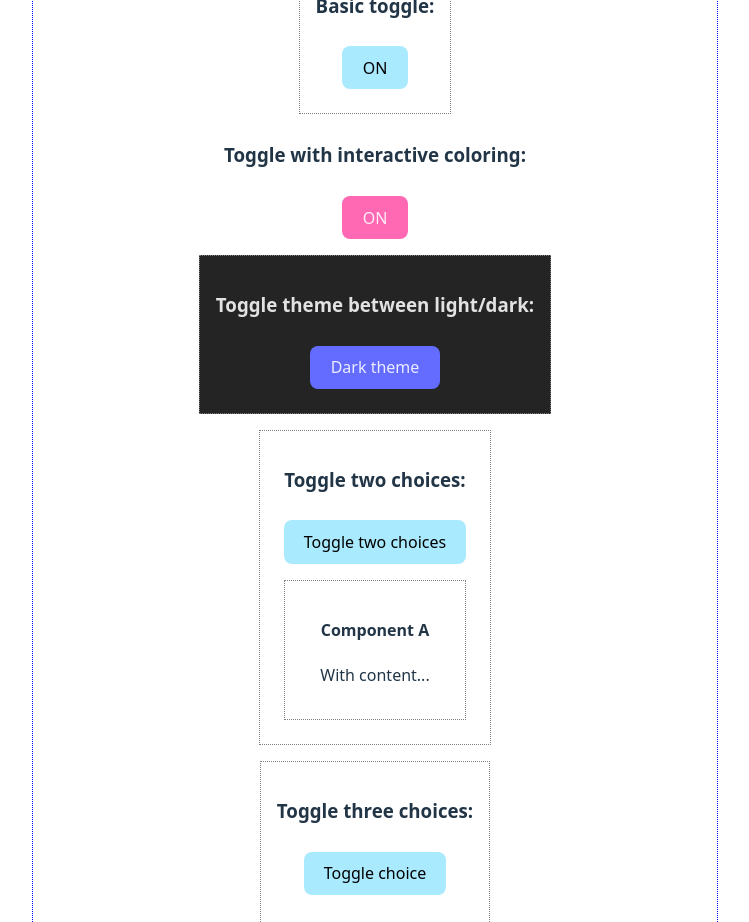
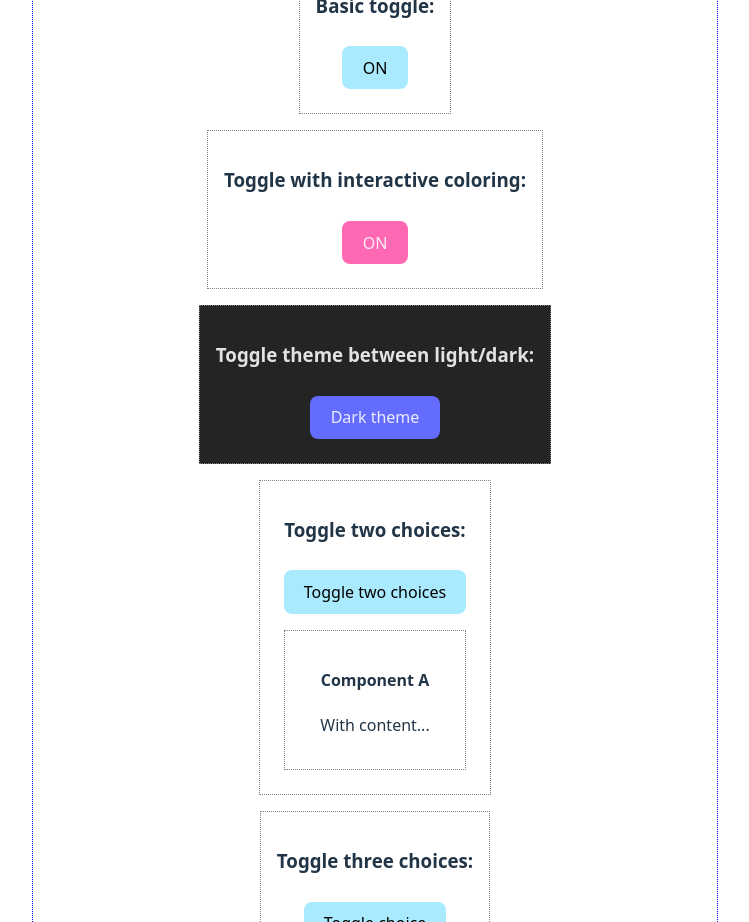
Before and after one commit to Ayngie/bits-n-pieces, a React (Vite) app: page / in a window 1280 px wide. Shown: the part 2060-2982 px from the top of the page, without its empty margins (265-1014 px from the left). Built offline with nearby package versions, Linux system fonts and the light colour scheme.

Commit message:
Refactor: cleaned up wrapper and styling for better conformity

```diff
--- a/src/components/Toggles/ToggleColored.tsx
+++ b/src/components/Toggles/ToggleColored.tsx
@@ -4,7 +4,7 @@ const ToggleColored: React.FC = () => {
   const [on, setOn] = useState<boolean>(true);
 
   return (
-    <div>
+    <article className="bordered-section">
       <h3>Toggle with interactive coloring:</h3>
 
       <button
@@ -12,7 +12,7 @@ const ToggleColored: React.FC = () => {
         onClick={() => setOn((prev) => !prev)}>
         {on ? 'ON' : 'OFF'}
       </button>
-    </div>
+    </article>
   );
 };
 
```
